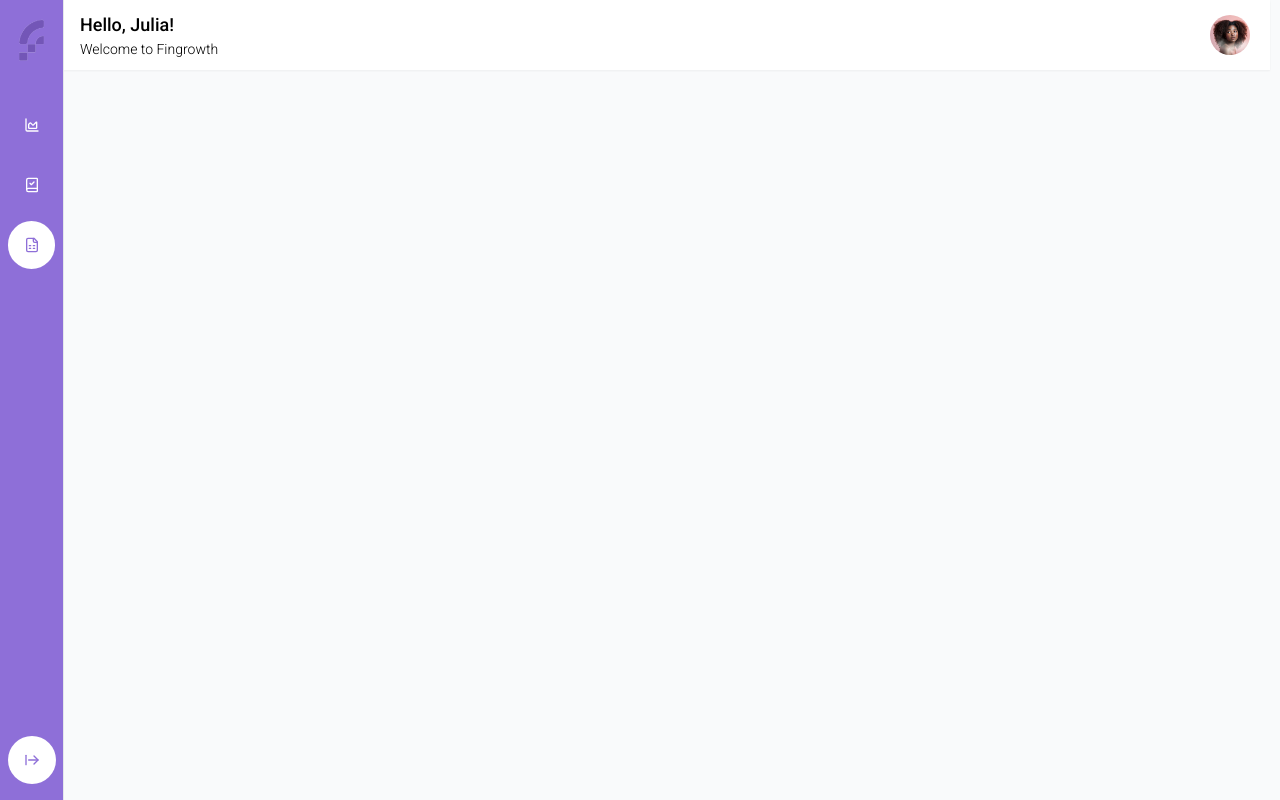
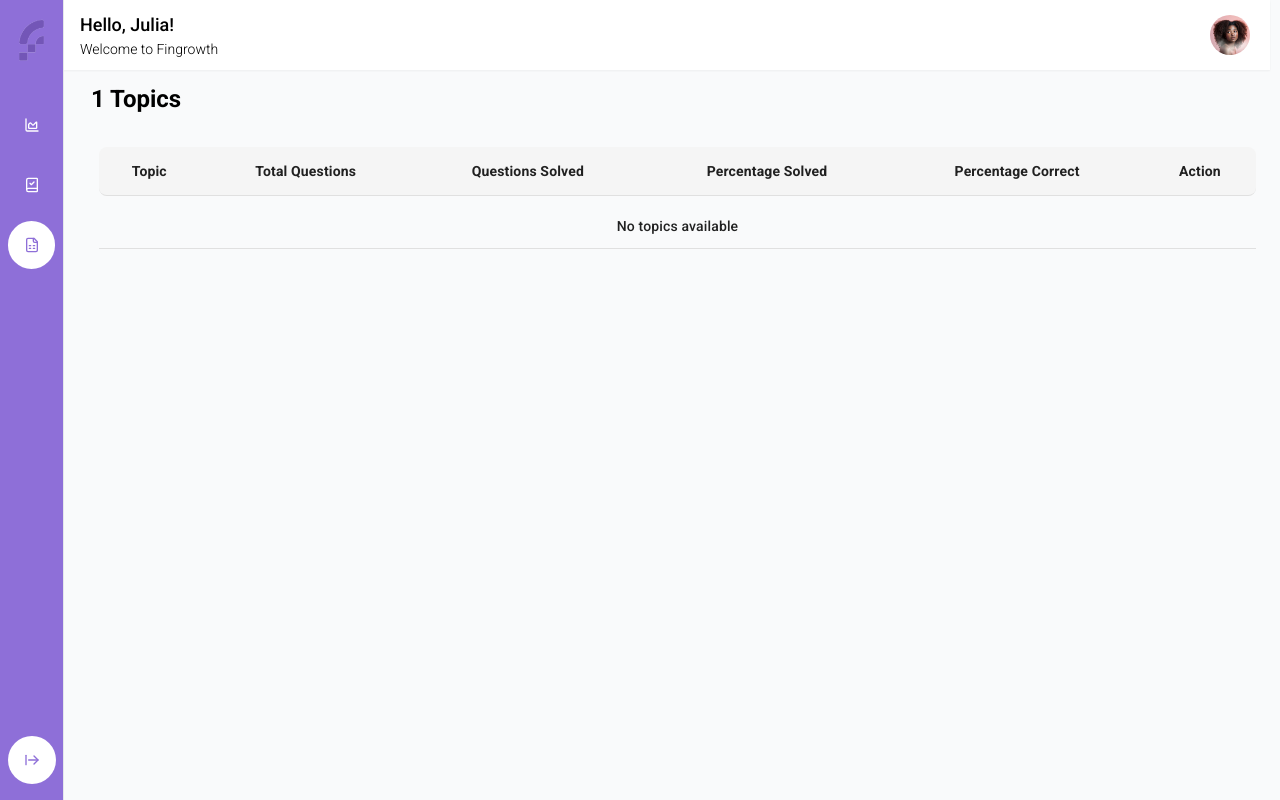
Before and after one commit to ayush10git/fingrowth-cfa, a Next.js app: page /dashboard/practice/1 in a window 1280 px wide. Built offline with nearby package versions, Linux system fonts and the light colour scheme.

Commit message:
subject table

```diff
--- a/src/app/(mydashboard)/dashboard/practice/[subject]/page.jsx
+++ b/src/app/(mydashboard)/dashboard/practice/[subject]/page.jsx
@@ -1,11 +1,182 @@
-import React from 'react'
+"use client";
+import { useRouter } from "next/navigation";
+import {
+  Table,
+  TableBody,
+  TableCell,
+  TableContainer,
+  TableHead,
+  TableRow,
+  Paper,
+  Button,
+} from "@mui/material";
+import { useEffect, useState } from "react";
 
-const page = ({subject}) => {
+const data = {
+  Mathematics: [
+    "Algebra",
+    "Geometry",
+    "Calculus",
+    "Trigonometry",
+    "Probability",
+  ],
+  Science: ["Physics", "Chemistry", "Biology", "Astronomy"],
+  History: [
+    "Ancient History",
+    "Medieval History",
+    "Modern History",
+    "World Wars",
+  ],
+  Geography: [
+    "Physical Geography",
+    "Human Geography",
+    "Cartography",
+    "Climatology",
+  ],
+  English: ["Grammar", "Literature", "Writing Skills", "Poetry"],
+  Economics: [
+    "Microeconomics",
+    "Macroeconomics",
+    "International Trade",
+    "Public Finance",
+  ],
+};
+
+// Generate random stats for each topic
+const generateRandomStats = () => {
+  const totalQuestions = Math.floor(Math.random() * 50) + 10; // Between 10 and 60
+  const questionsSolved = Math.floor(Math.random() * totalQuestions);
+  const percentageSolved = ((questionsSolved / totalQuestions) * 100).toFixed(
+    1
+  );
+  const percentageCorrect = (Math.random() * 100).toFixed(1); // Random percentage correct
+  return {
+    totalQuestions,
+    questionsSolved,
+    percentageSolved,
+    percentageCorrect,
+  };
+};
+
+const Page = ({ params }) => {
+  const { subject } = params;
+  const [topics, setTopics] = useState([]);
+  const router = useRouter();
+
+  useEffect(() => {
+    if (data[subject]) {
+      setTopics(
+        data[subject].map((topic) => ({ topic, ...generateRandomStats() }))
+      );
+    }
+  }, [subject]);
+
   return (
-    <div>
-      {subject}
+    <div className="fixed top-[75px] left-[75px] w-[calc(100vw-75px)] h-[calc(100vh-75px)] py-2 px-4 overflow-y-auto">
+      <h2 className="text-2xl font-bold mb-4">{subject} Topics</h2>
+      <TableContainer
+        component={Paper}
+        elevation={0}
+        sx={{
+          width: "100%",
+          textAlign: "center",
+          borderRadius: "10px",
+          backgroundColor: "transparent",
+          padding: "8px",
+        }}
+      >
+        <Table
+          aria-label="topics table"
+          sx={{
+            "& .MuiTableCell-root": {
+              textAlign: "center",
+              padding: "12px",
+            },
+            borderCollapse: "separate",
+            borderSpacing: "0 8px",
+          }}
+        >
+          <TableHead>
+            <TableRow
+              sx={{ backgroundColor: "#F5F5F5", border: "1px solid #E0E0E0" }}
+            >
+              <TableCell
+                sx={{ fontWeight: "bold", borderRadius: "8px 0 0 8px" }}
+              >
+                Topic
+              </TableCell>
+              <TableCell align="center" sx={{ fontWeight: "bold" }}>
+                Total Questions
+              </TableCell>
+              <TableCell align="center" sx={{ fontWeight: "bold" }}>
+                Questions Solved
+              </TableCell>
+              <TableCell align="center" sx={{ fontWeight: "bold" }}>
+                Percentage Solved
+              </TableCell>
+              <TableCell align="center" sx={{ fontWeight: "bold" }}>
+                Percentage Correct
+              </TableCell>
+              <TableCell
+                align="center"
+                sx={{ fontWeight: "bold", borderRadius: "0 8px 8px 0" }}
+              >
+                Action
+              </TableCell>
+            </TableRow>
+          </TableHead>
+          <TableBody>
+            {topics.length > 0 ? (
+              topics.map((row, index) => (
+                <TableRow
+                  key={index}
+                  sx={{
+                    marginBottom: "8px",
+                    backgroundColor: "white",
+                    borderRadius: "8px",
+                    border: "1px solid #E0E0E0",
+                    cursor: "pointer",
+                    "&:hover": { backgroundColor: "#f5f5f5" },
+                  }}
+                >
+                  <TableCell
+                    sx={{ fontWeight: "bold", borderRadius: "8px 0 0 8px" }}
+                  >
+                    {row.topic}
+                  </TableCell>
+                  <TableCell align="center">{row.totalQuestions}</TableCell>
+                  <TableCell align="center">{row.questionsSolved}</TableCell>
+                  <TableCell align="center">{row.percentageSolved}%</TableCell>
+                  <TableCell align="center">{row.percentageCorrect}%</TableCell>
+                  <TableCell
+                    align="center"
+                    sx={{ borderRadius: "0 8px 8px 0" }}
+                  >
+                    <button
+                      onClick={() =>
+                        router.push(
+                          `/dashboard/practice/${subject}/${row.topic}`
+                        )
+                      }
+                      className="bg-[#8E6FD8] bg-opacity-70  px-5 py-1 text-sm text-white"
+                    >
+                      Practice
+                    </button>
+                  </TableCell>
+                </TableRow>
+              ))
+            ) : (
+              <TableRow>
+                <TableCell colSpan={6} align="center">
+                  No topics available
+                </TableCell>
+              </TableRow>
+            )}
+          </TableBody>
+        </Table>
+      </TableContainer>
     </div>
-  )
-}
+  );
+};
 
-export default page
+export default Page;
--- a/src/components/practice/TopicsTable.jsx
+++ b/src/components/practice/TopicsTable.jsx
@@ -45,7 +45,7 @@
           backgroundColor: "#f5f5f5", // Hover effect
         },
       }}
-      onClick={() => router.push(`/dashboard/practice/${row.subject}`)}
+      onClick={() => router.push(`/dashboard/practice/${row.subject.replace(/\s+/g, "-")}`)}
     >
       <TableCell
         component="th"
@@ -75,8 +75,10 @@
 
 const rows = [
   createData("Mathematics", 50, 60, 80),
-  createData("Physics", 30, 40, 70),
-  createData("Chemistry", 40, 50, 85),
+  createData("History", 47, 68, 58),
+  createData("Geography", 25, 48, 63),
+  createData("English", 45, 50, 75),
+  createData("Economics", 45, 50, 87),
 ];
 
 export default function CollapsibleTable() {
```
